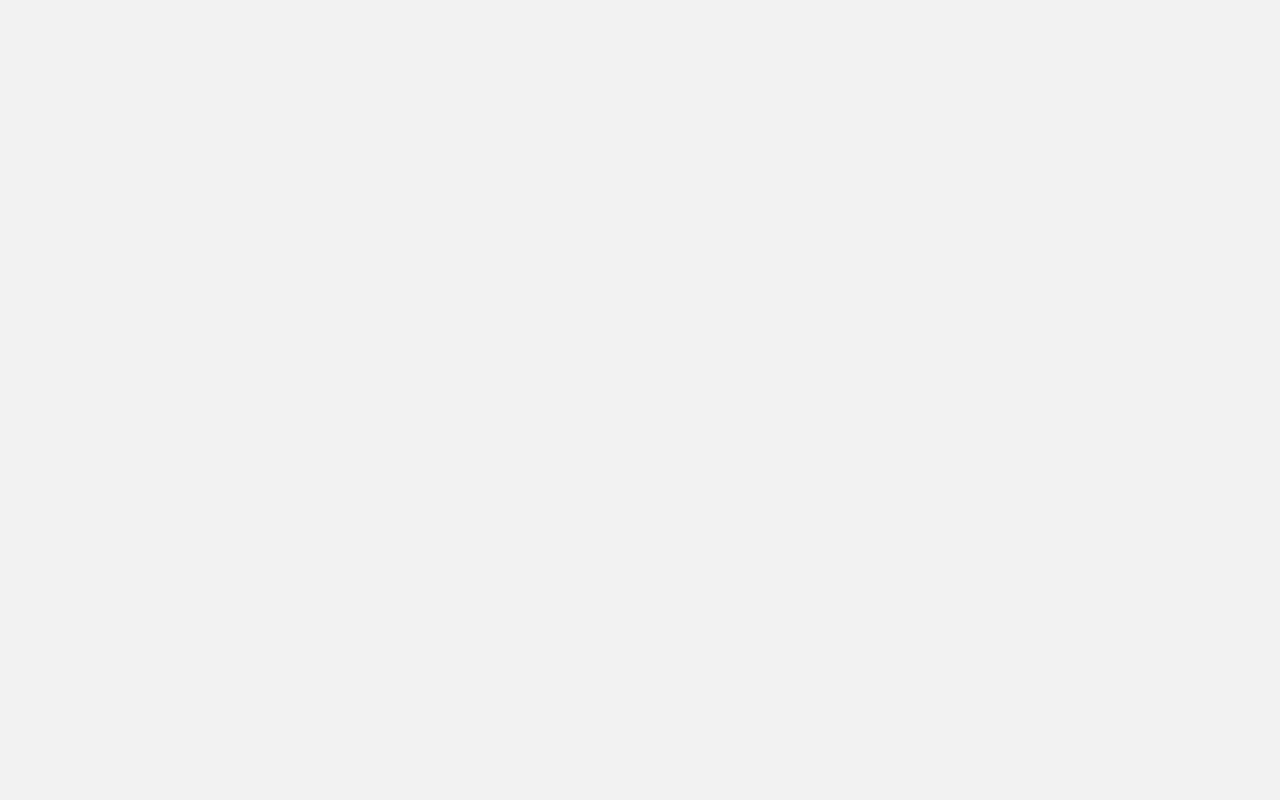
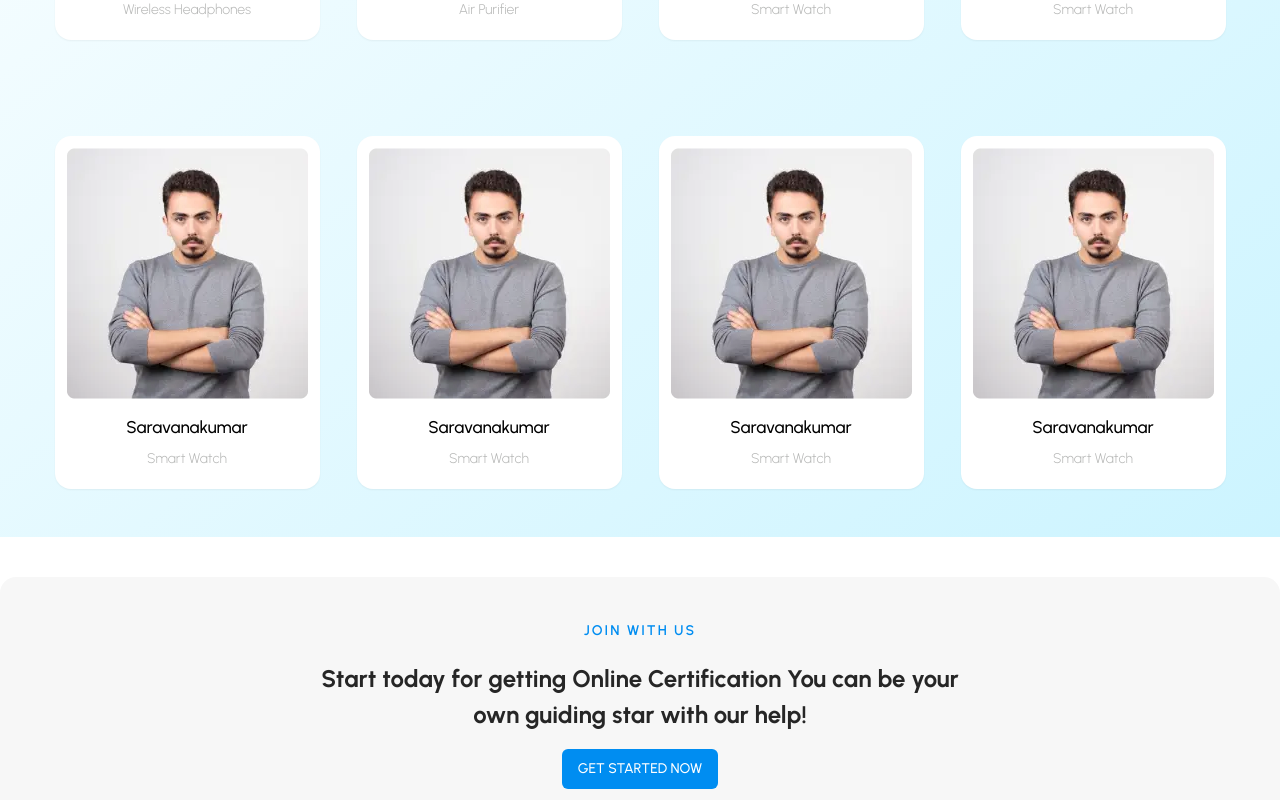
Before and after one commit to ShrewdBusinesssolution/vasantham-web-nextjs, a Next.js app: page /about in a window 1280 px wide. Shown: the part 2320-3120 px from the top of the page. Before the commit the page ends 2184 px from the top, so only its background shows below. Built offline with nearby package versions, Linux system fonts and the light colour scheme; no server answers.

Commit message:
push
about

```diff
--- a/app/(with-navigation)/about/page.js
+++ b/app/(with-navigation)/about/page.js
@@ -1,9 +1,62 @@
-import { AboutBanner } from '@/app/utility/components/utility-components'
+import { AboutBanner, HeadingSection, StaffCard } from '@/app/utility/components/utility-components'
 import React from 'react'
 import Image from 'next/image'
 import Link from 'next/link'
+import { Button } from '@/components/ui/button'
+
 
 const About = () => {
+  const products = [
+    {
+      id: 1,
+      imageSrc: '/assets/about/staff.webp',
+      name: 'Saravanakumar',
+      para: 'Wireless Headphones',
+    },
+    {
+      id: 2,
+      imageSrc: '/assets/about/staff.webp',
+      name: 'Saravanakumar',
+      para: 'Air Purifier',
+    },
+    {
+      id: 3,
+      imageSrc: '/assets/about/staff.webp',
+      name: 'Saravanakumar',
+      para: 'Smart Watch',
+    },
+    {
+      id: 4,
+      imageSrc: '/assets/about/staff.webp',
+      name: 'Saravanakumar',
+      para: 'Smart Watch',
+    },
+    {
+      id: 5,
+      imageSrc: '/assets/about/staff.webp',
+      name: 'Saravanakumar',
+      para: 'Smart Watch',
+    },
+    {
+      id: 6,
+      imageSrc: '/assets/about/staff.webp',
+      name: 'Saravanakumar',
+      para: 'Smart Watch',
+    },
+    {
+      id: 7,
+      imageSrc: '/assets/about/staff.webp',
+      name: 'Saravanakumar',
+      para: 'Smart Watch',
+    },
+    {
+      id: 8,
+      imageSrc: '/assets/about/staff.webp',
+      name: 'Saravanakumar',
+      para: 'Smart Watch',
+    },
+  ];
+
   return (
     <main>
         {/* Banner */}
@@ -37,6 +90,43 @@ const About = () => {
             </div>
         </div>
         </section>
+
+
+{/* Staffs  section*/}
+<section className='bg-gradient-to-br from-[#fff] to-[#CCF4FF] from-0%'>
+  {/* Heading */}
+  <div className='py-10'>
+    <HeadingSection title="TE GUYS BEHIND THE CURTAINS" subtitle="Whose Inspirations You Love"/>
+  </div>
+  {/* ProductCard */}
+  <div className='brand-container'>
+  <div className="grid grid-cols-2 md:grid-cols-3 lg:grid-cols-4 justify-items-center gap-2 px-4 md:px-6 lg:px-10">
+      {products.map(staff => (
+        <div className='pb-8 md:pb-12 lg:pb-15 mt-10'>
+        <StaffCard key={staff.id} staff={staff} />
+        </div>
+      ))}
+      </div>
+    </div>
+</section>
+
+{/* Join With Us */}
+<section className="bg-white py-10">
+  <div className=' rounded-2xl p-6 md:p-10 bg-[#F7F7F7] brand-container '>
+        <div className="flex flex-col justify-center items-center space-y-4 ">
+            <div className="text-sm font-semibold leading-loose text-primary uppercase tracking-[2px]">
+            join with us
+            </div>
+            <h2 className="text-lg md:text-[22px] lg:text-[24px] font-bold leading-normal text-center text-neutral-800 px-5 w-full lg:w-[700px]">
+            Start today for getting Online Certification You can be your own
+            guiding star with our help!
+            </h2>
+            <Button variant="primary" className="w-fit text-sm font-medium text-center text-white uppercase bg-primary rounded-md">
+            Get started now
+            </Button>
+          </div>
+          </div>
+    </section>
     </main>
   )
 }
--- a/app/(with-navigation)/page.js
+++ b/app/(with-navigation)/page.js
@@ -116,7 +116,7 @@ const Home = () => {
 </section>
 
 {/* Course Explore */}
-<section className='bg-white'>
+<section className='bg-white py-8 md:py-12 lg:py-16'>
   <div className='brand-container'>
 <CourseExploreSection/>
 </div>
@@ -134,7 +134,7 @@ const Home = () => {
 </div>
 </section>
 
-<section className='bg-[#FCFCFC]'>
+<section className='bg-[#FCFCFC] pt-6 md:pt-10'>
   <div className='brand-container py-10'>
 <NewsletterSection/>
 </div>
--- a/app/utility/components/home/course-explore.js
+++ b/app/utility/components/home/course-explore.js
@@ -1,112 +1,103 @@
-import React from 'react';
-import { Tabs, TabsContent, TabsList, TabsTrigger } from "@/components/ui/tabs";
+"use client"
+import React, { useState, useEffect } from 'react';
+import { Button } from '@/components/ui/button';
 import { ProductCard } from '../utility-components';
-import { Button } from '@/components/ui/button';
 import Link from 'next/link';
 
+// Spinner Loader
+const Spinner = () => (
+  <div className="flex justify-center items-center py-10">
+    <div className="border-t-4 border-blue-500 border-solid rounded-full w-12 h-12 animate-spin"></div>
+  </div>
+);
+
 const CourseExploreSection = () => {
+  const [activeTab, setActiveTab] = useState('Class1');
+  const [displayedProducts, setDisplayedProducts] = useState([]);
+  const [loading, setLoading] = useState(false);
+
+  const products = [
+    { id: 1, imageSrc: "/assets/product/product-1.webp", price: "₹120.00", category: "Science", rating: 4.5, reviewCount: 20, title: "Photography Crash Course for Photographers", students: "100 Students", lessons: "6 Lessons" },
+    { id: 2, imageSrc: "/assets/product/product-1.webp", price: "₹120.00", category: "Multi Media", rating: 4.5, reviewCount: 20, title: "Photography Crash Course for Photographers", students: "1500 Students", lessons: "4 Lessons" },
+    { id: 3, imageSrc: "/assets/product/product-1.webp", price: "₹120.00", category: "Social", rating: 4.5, reviewCount: 20, title: "Photography Crash Course for Photographers", students: "1200 Students", lessons: "5 Lessons" },
+    { id: 4, imageSrc: "/assets/product/product-1.webp", price: "₹120.00", category: "Physics", rating: 4.5, reviewCount: 20, title: "Photography Crash Course for Photographers", students: "2500 Students", lessons: "45 Lessons" },
+    { id: 5, imageSrc: "/assets/product/product-1.webp", price: "₹120.00", category: "Web Application", rating: 4.5, reviewCount: 20, title: "Photography Crash Course for Photographers", students: "3100 Students", lessons: "9 Lessons" },
+    { id: 6, imageSrc: "/assets/product/product-1.webp", price: "₹120.00", category: "Computer Science", rating: 4.5, reviewCount: 20, title: "Photography Crash Course for Photographers", students: "1800 Students", lessons: "12 Lessons" },
+    { id: 7, imageSrc: "/assets/product/product-1.webp", price: "₹120.00", category: "Chemistry", rating: 4.5, reviewCount: 20, title: "Photography Crash Course for Photographers", students: "2400 Students", lessons: "7 Lessons" },
+    { id: 8, imageSrc: "/assets/product/product-1.webp", price: "₹120.00", category: "Bio Chemistry", rating: 4.5, reviewCount: 20, title: "Photography Crash Course for Photographers", students: "1650 Students", lessons: "10 Lessons" },
+  ];
+
+  useEffect(() => {
+    const getRandomProducts = () => {
+      setLoading(true);
+      setTimeout(() => {
+        if (products.length > 0) {
+          const randomProducts = [];
+          while (randomProducts.length < 3 && randomProducts.length < products.length) {
+            const randomIndex = Math.floor(Math.random() * products.length);
+            if (!randomProducts.includes(products[randomIndex])) {
+              randomProducts.push(products[randomIndex]);
+            }
+          }
+          setDisplayedProducts(randomProducts);
+        } else {
+          setDisplayedProducts([]);
+        }
+        setLoading(false);
+      }, 1000); // Loading
+    };
+
+    getRandomProducts();
+  }, [activeTab]);
+
   return (
-    <section
-      className="relative bg-cover rounded-2xl"
-      style={{ backgroundImage: "url('/assets/basic/explore-bg.webp')" }}
-    >
+    <section className="relative bg-cover rounded-2xl" style={{ backgroundImage: "url('/assets/basic/explore-bg.webp')" }}>
       {/* Headings */}
       <div className='flex flex-col justify-center items-center p-8'>
         <div className='text-center space-y-5'>
           <h4 className="text-[#20ad96] text-[16px] font-semibold">Explore Courses</h4>
-          <p className="text-white text-[32px] font-bold leading-[44px]">
-            Over 200+ Online Courses
-          </p>
-          <p className="text-white text-sm">
-            The ultimate planning solution for busy women who want to reach their personal goals
-          </p>
+          <p className="text-white text-[32px] font-bold leading-[44px]">Over 200+ Online Courses</p>
+          <p className="text-white text-sm">The ultimate planning solution for busy women who want to reach their personal goals</p>
         </div>
-      {/* Tab section */}
-      <div className='flex flex-col justify-center items-center'>
-        <Tabs defaultValue="Class1" className="w-full my-5 ">
-          <TabsList className="flex flex-row gap-3 rounded-full">
-            <TabsTrigger value="Class1" className="flex items-center bg-transparent border border-white bg-opacity-50 text-white rounded-full px-5 py-2 text-sm font-semibold  transition-all focus-visible:outline-none focus-visible:ring-2 focus-visible:ring-offset-2 disabled:pointer-events-none disabled:opacity-50 data-[state=active]:bg-secondary data-[state=active]:border-none data-[state=active]:text-white">Class6</TabsTrigger>
-            <TabsTrigger value="Class2" className="flex items-center bg-transparent border border-white bg-opacity-50 text-white rounded-full px-5 py-2 text-sm font-semibold  transition-all focus-visible:outline-none focus-visible:ring-2 focus-visible:ring-offset-2 disabled:pointer-events-none disabled:opacity-50 data-[state=active]:bg-secondary data-[state=active]:border-none data-[state=active]:text-white">Class7</TabsTrigger>
-            <TabsTrigger value="Class3" className="flex items-center bg-transparent border border-white bg-opacity-50 text-white rounded-full px-5 py-2 text-sm font-semibold  transition-all focus-visible:outline-none focus-visible:ring-2 focus-visible:ring-offset-2 disabled:pointer-events-none disabled:opacity-50 data-[state=active]:bg-secondary data-[state=active]:border-none data-[state=active]:text-white">Class8</TabsTrigger>
-            <TabsTrigger value="Class4" className="flex items-center bg-transparent border border-white bg-opacity-50 text-white rounded-full px-5 py-2 text-sm font-semibold  transition-all focus-visible:outline-none focus-visible:ring-2 focus-visible:ring-offset-2 disabled:pointer-events-none disabled:opacity-50 data-[state=active]:bg-secondary data-[state=active]:border-none data-[state=active]:text-white">Class9</TabsTrigger>
-            <TabsTrigger value="Class5" className="flex items-center bg-transparent border border-white bg-opacity-50 text-white rounded-full px-5 py-2 text-sm font-semibold  transition-all focus-visible:outline-none focus-visible:ring-2 focus-visible:ring-offset-2 disabled:pointer-events-none disabled:opacity-50 data-[state=active]:bg-secondary data-[state=active]:border-none data-[state=active]:text-white">Class10</TabsTrigger>
-            <TabsTrigger value="Class6" className="flex items-center bg-transparent border border-white bg-opacity-50 text-white rounded-full px-5 py-2 text-sm font-semibold  transition-all focus-visible:outline-none focus-visible:ring-2 focus-visible:ring-offset-2 disabled:pointer-events-none disabled:opacity-50 data-[state=active]:bg-secondary data-[state=active]:border-none data-[state=active]:text-white">Class11</TabsTrigger>
-            <TabsTrigger value="Class7" className="flex items-center bg-transparent border border-white bg-opacity-50 text-white rounded-full px-5 py-2 text-sm font-semibold  transition-all focus-visible:outline-none focus-visible:ring-2 focus-visible:ring-offset-2 disabled:pointer-events-none disabled:opacity-50 data-[state=active]:bg-secondary data-[state=active]:border-none data-[state=active]:text-white">Class12</TabsTrigger>
-            <TabsTrigger value="Class8" className="flex items-center bg-transparent border border-white bg-opacity-50 text-white rounded-full px-5 py-2 text-sm font-semibold  transition-all focus-visible:outline-none focus-visible:ring-2 focus-visible:ring-offset-2 disabled:pointer-events-none disabled:opacity-50 data-[state=active]:bg-secondary data-[state=active]:border-none data-[state=active]:text-white">Basic Maths</TabsTrigger>
-          </TabsList>
-          <TabsContent value="Class1" className="py-10">
-            <div className='grid grid-cols-1 md:grid-cols-3 gap-8'>
-              <ProductCard/>
-              <ProductCard/>
-              <ProductCard/>
-              <ProductCard/>
-            </div>
-            </TabsContent>
-          <TabsContent value="Class2"className="py-10">
-            <div className='grid grid-cols-1 md:grid-cols-3 gap-8'>
-              <ProductCard/>
-              <ProductCard/>
-            </div>
-            </TabsContent>
-          <TabsContent value="Class3"className="py-10">
-            <div className='grid grid-cols-1 md:grid-cols-3 gap-8'>
-              <ProductCard/>
-              <ProductCard/>
-              <ProductCard/>
-              <ProductCard/>
-            </div>
-            </TabsContent>
-          <TabsContent value="Class4"className="py-10">
-            <div className='grid grid-cols-1 md:grid-cols-3 gap-8'>
-              <ProductCard/>
-              <ProductCard/>
-              <ProductCard/>
-              <ProductCard/>
-            </div>
-            </TabsContent>
-          <TabsContent value="Class5"className="py-10">
-            <div className='grid grid-cols-1 md:grid-cols-3 gap-8'>
-              <ProductCard/>
-              <ProductCard/>
-              <ProductCard/>
-              <ProductCard/>
-            </div>
-            </TabsContent>
-          <TabsContent value="Class6"className="py-10">
-            <div className='grid grid-cols-1 md:grid-cols-3 gap-8'>
-              <ProductCard/>
-              <ProductCard/>
-              <ProductCard/>
-              <ProductCard/>
-            </div>
-            </TabsContent>
-          <TabsContent value="Class7"className="py-10">
-            <div className='grid grid-cols-1 md:grid-cols-3 gap-8'>
-              <ProductCard/>
-              <ProductCard/>
-              <ProductCard/>
-              <ProductCard/>
-            </div>
-            </TabsContent>
-          <TabsContent value="Class8"className="py-10">
-            <div className='grid grid-cols-1 md:grid-cols-3 gap-8'>
-              <ProductCard/>
-              <ProductCard/>
-              <ProductCard/>
-              <ProductCard/>
-            </div>
-            </TabsContent>
-          {/* Bottom Button */}
-          <div className='flex flex-col justify-center space-y-4 items-center'>
-            <p className='text-white text-[16px] font-light'>Take the control of their life back and start doing things to make their dream come true.</p>
+        {/* Button section */}
+        <div className='flex flex-col justify-center items-center my-5'>
+          <div className="flex flex-row gap-3">
+            {['Class1', 'Class2', 'Class3', 'Class4', 'Class5', 'Class6', 'Class7', 'Class8'].map((tab) => (
+              <Button
+                key={tab}
+                variant={activeTab === tab ? 'secondary' : 'outline'}
+                className={`text-white rounded-full px-5 py-2 text-sm font-semibold transition-all ${activeTab === tab ? 'bg-secondary' : 'border border-white bg-transparent'}`}
+                onClick={() => setActiveTab(tab)}
+              >
+                {tab}
+              </Button>
+            ))}
+          </div>
+          {/* Content section */}
+          <div className="py-10">
+            {loading ? (
+              <Spinner />
+            ) : displayedProducts.length > 0 ? (
+              <div className='grid grid-cols-1 md:grid-cols-3 gap-8'>
+                {displayedProducts.map(product => (
+                  <ProductCard key={product.id} product={product} />
+                ))}
+              </div>
+            ) : (
+              <p className='text-white text-center'>No products available.</p>
+            )}
+          </div>
+
+        </div>
+        {/* Bottom Button */}
+        <div className='flex flex-col justify-center items-center gap-4'>
+            <p className='text-white text-[16px] font-light text-center'>Take control of your life and start making your dreams come true.</p>
             <Link href="/courses">
-            <Button variant="primary" className="uppercase text-[14px]" >View All Courses</Button>
+              <Button variant="primary" className="uppercase text-[14px]">View All Courses</Button>
             </Link>
           </div>
-        </Tabs>
-        </div>
+      </div>
 
-      </div>
     </section>
   );
 }
--- a/app/utility/components/home/home-about.js
+++ b/app/utility/components/home/home-about.js
@@ -3,7 +3,7 @@ import Image from "next/image";
 
 const About = () => {
   return (
-    <main className="bg-white py-6 md:py-10">
+    <main className="bg-white py-6 pb-10 md:pb-12 lg:pb-20">
       <div className="flex flex-col md:flex-row px-5 md:px-5 gap-5 lg:gap-10 brand-container">
         {/* Left container*/}
         <div className="w-full md:w-1/2 flex flex-col justify-center gap-3">
--- a/app/utility/components/home/testimonial-section.js
+++ b/app/utility/components/home/testimonial-section.js
@@ -29,7 +29,7 @@ const TestimonialsSection = () => {
   const categorySplide = useRef(null);
 
   return (
-    <section className="flex flex-col items-center justify-center py-6 md:py-12">
+    <section className="flex flex-col items-center justify-center py-6 md:py-20">
       <div>
         <HeadingSection title={"Testimonials"} subtitle={"Success Stories from person"} />
         <p className="text-base leading-8 text-center mt-4 w-full md:w-[500px]">
--- a/app/utility/components/utility-components.js
+++ b/app/utility/components/utility-components.js
@@ -7,7 +7,7 @@ import { Button } from "@/components/ui/button";
 const HeadingSection = ({ title = "Why choose us", subtitle= "Why choose our courses?"}) => {
     return (
        <div className="flex flex-col justify-center items-center gap-2 md:gap-3">
-        <h4 className="uppercase text-sm text-[#20AD96]">{title}</h4>
+        <h4 className="uppercase text-sm text-secondary">{title}</h4>
         <p className="font-bold text-[22px] md:text-[32px] text-center">{subtitle}</p>
        </div>
     )
@@ -75,44 +75,44 @@ const TestimonialCard = ({ name, content, desc, description }) => {
 };
 
 
-const ProductCard = ({}) => {
-  return(
-<div className="bg-white rounded-3xl shadow-lg overflow-hidden w-fit max-w-xs">
-      {/* Image*/}
+const ProductCard = ({ product }) => {
+  return (
+    <div className="bg-white rounded-3xl shadow-lg overflow-hidden w-fit max-w-xs">
+      {/* Image */}
       <div className="relative w-full">
         <Image
-          src="/assets/product/product-1.webp"
+          src={product.imageSrc}
           width={300}
           height={300}
           alt="product"
-          className="object-cover w-full h-full"/>
-           <Button variant="primary" className="absolute bottom-0 right-0 bg-secondary text-white text-lg rounded-none rounded-tl-xl">
-           ₹120.00
+          className="object-cover w-full h-full"
+        />
+        <Button variant="primary" className="absolute bottom-0 right-0 bg-secondary text-white text-lg rounded-none rounded-tl-xl">
+          {product.price}
         </Button>
       </div>
       <div className="p-4 space-y-3 py-8">
-        <h3 className="text-[13px] text-secondary font-semibold uppercase">Science</h3>
+        <h3 className="text-[13px] text-secondary font-semibold uppercase">{product.category}</h3>
         {/* Reviews */}
         <div className="flex flex-row items-center space-x-1">
-        <p className="text-sm mt-1">4.5</p>
+          <p className="text-sm mt-1">{product.rating}</p>
           <span className="text-yellow-500 text-lg">
             <FaStar />
           </span>
-          <span className="text-[#979797]">(20 reviews)</span>
-
+          <span className="text-[#979797]">({product.reviewCount} reviews)</span>
         </div>
         <h2 className="text-[19px] leading-normal font-bold text-gray-800">
-          Photography Crash Course for Photographers
+          {product.title}
         </h2>
-{/* Info */}
+        {/* Info */}
         <div className="flex items-center space-x-3 text-sm text-gray-600">
           <div className="flex items-center space-x-1 mt-2">
             <span className="text-secondary"><FaUser size={16}/></span>
-            <span className="text-[#696969] mt-1">1200 Students</span>
+            <span className="text-[#696969] mt-1">{product.students}</span>
           </div>
           <div className="flex items-center space-x-1 mt-2">
             <span className="text-secondary"><IoDocumentTextOutline size={20}/></span>
-            <span className="text-[#696969]">45 Lessons</span>
+            <span className="text-[#696969]">{product.lessons}</span>
           </div>
         </div>
       </div>
@@ -120,4 +120,27 @@ const ProductCard = ({}) => {
   )
 }
 
-export { HeadingSection, AboutBanner, WorkingStaffs, StatCard, TestimonialCard, ProductCard}
+const StaffCard = ({ staff }) => {
+  return (
+    <div className="bg-white rounded-2xl shadow-sm overflow-hidden w-fit max-w-xs p-3">
+      {/* Image */}
+      <div className="relative w-full">
+        <Image
+          src={staff.imageSrc}
+          width={300}
+          height={300}
+          alt="product"
+          className="object-cover w-full h-full"
+        />
+      </div>
+      <div className="text-center space-y-3 mt-3 py-2">
+        <h3 className="text-[17px] font-medium">{staff.name}</h3>
+        <p className="text-[14px] leading-normal font-light text-[#B5B6B5]">
+          {staff.para}
+        </p>
+      </div>
+    </div>
+  )
+}
+
+export { HeadingSection, AboutBanner, WorkingStaffs, StatCard, TestimonialCard, ProductCard, StaffCard}
--- a/components/ui/tabs.jsx
+++ b/components/ui/tabs.jsx
@@ -11,7 +11,7 @@ const TabsList = React.forwardRef(({ className, ...props }, ref) => (
   <TabsPrimitive.List
     ref={ref}
     className={cn(
-      "inline-flex h-10 items-center justify-center rounded-md p-1 text-gray-500 dark:bg-gray-800 dark:text-gray-400",
+      "inline-flex h-10 items-center justify-center rounded-md p-1 text-gray-500 dark:bg-gray-800 dark:text-gray-400 overflow-x-scroll",
       className
     )}
     {...props} />
```
